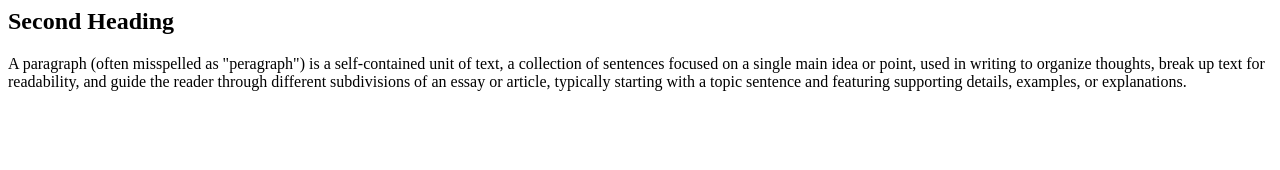
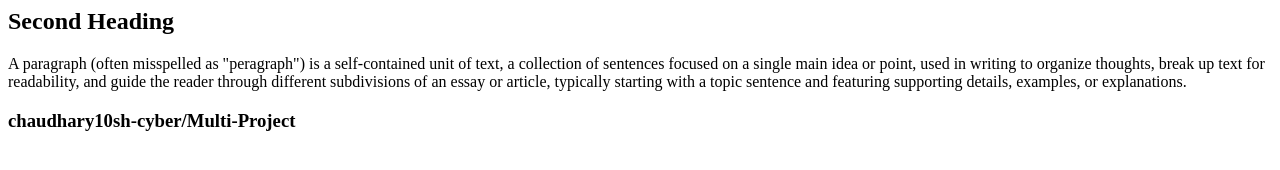
Before and after one commit to AnujIntegralSolution/Github-2, a plain HTML site: page Index.html in a window 1280 px wide. Drawn offline with Linux system fonts and the light colour scheme.

Commit message:
Add Head 3

```diff
--- a/Index.html
+++ b/Index.html
@@ -3,3 +3,4 @@
      focused on a single main idea or point, used in writing to organize thoughts, break up text for
       readability, and guide the reader through different subdivisions of an essay or article, typically
       starting with a topic sentence and featuring supporting details, examples, or explanations. </p>
+      <h3>chaudhary10sh-cyber/Multi-Project</h3>
```
